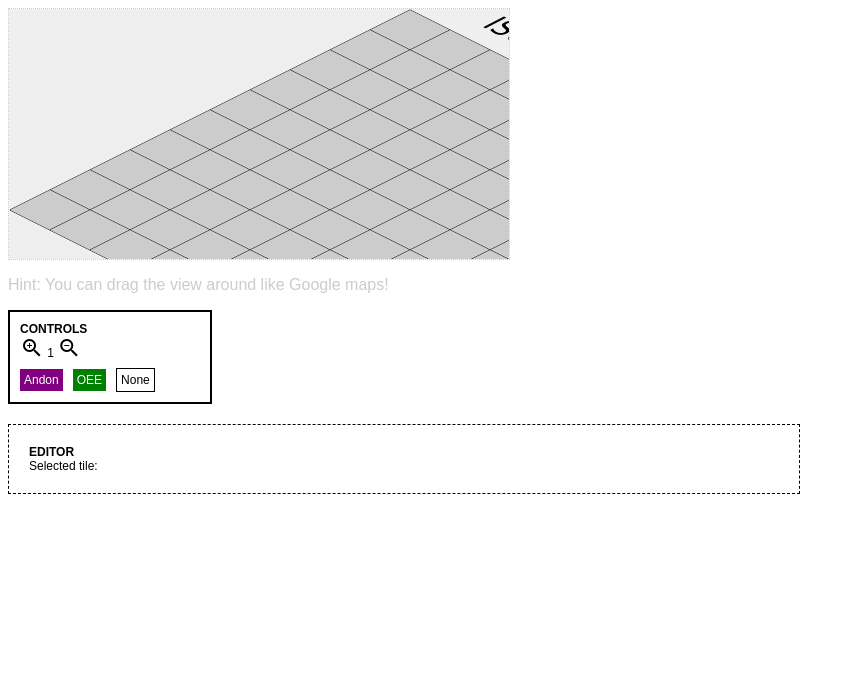
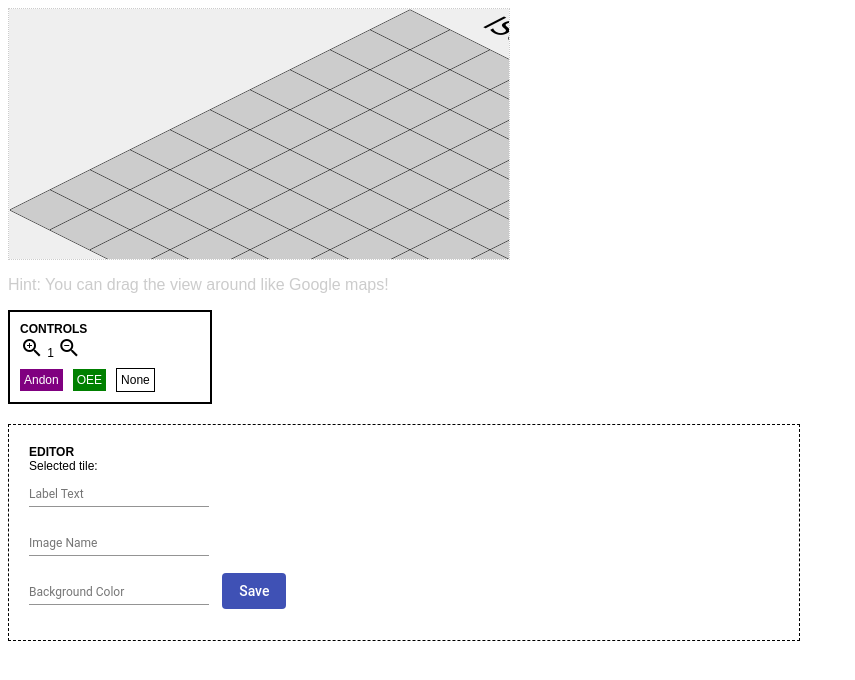
Before and after one commit to BulloRosso/isoplant, an Angular app: page / in a window 1280 px wide. Shown: the top 680 px of the page, without its empty margins (0-855 px from the left). Built offline with nearby package versions, Linux system fonts and the light colour scheme.

Commit message:
Material Design integrated, TileData model

```diff
--- /dev/null
+++ b/src/app/model/tile-data.ts
@@ -0,0 +1,18 @@
+export class TileData {
+
+    public coordinate : string; // e. g. "0,0"
+
+    public mapKpis : Map<string, string> = new Map<string,string>();
+
+    public backgroundColor: string;
+
+    public labelText: string;
+
+    public imgName: string;
+
+    // drilldown assignment (depending on current drilldown object selector)
+    public level1Id: string; // line
+    public level2Id: string; // workcenter
+    public level3Id: string; // machine
+
+}
--- a/src/app/tiled-canvas/tiled-canvas.component.ts
+++ b/src/app/tiled-canvas/tiled-canvas.component.ts
@@ -1,5 +1,6 @@
 import { Component, OnInit, OnDestroy, ElementRef, Renderer, ViewChild, Renderer2, AfterViewInit, ViewChildren, ContentChild } from '@angular/core';
 import { TiledCoreService } from '../tiled-core.service';
+import { TileData } from '../model/tile-data';
 
 @Component({
   selector: 'tiled-canvas',
@@ -23,7 +24,7 @@ export class TiledCanvasComponent implements OnInit, AfterViewInit, OnDestroy {
     originY: 0,
     originX: 0,
     bulletColor: null,
-    tileMap: new Map<string,string>()
+    tileMap: new Map<string,TileData>()
  };
 
  event: MouseEvent;
@@ -164,16 +165,25 @@ export class TiledCanvasComponent implements OnInit, AfterViewInit, OnDestroy {
    this.grid.selectedTileX = tileX;
    this.grid.selectedTileY = tileY;
 
+   var newTile;
    // über Funktion im Core-Service setzen (nicht wie hier direkt)
+   if (!this.tiledCoreService.getTileData(tileX + "," + tileY)) {
+     newTile = new TileData();
+     newTile.coordinate = tileX + "," + tileY;
+     this.tiledCoreService.setTileData(tileX + "," + tileY, newTile);
+   } else {
+     newTile = this.tiledCoreService.getTileData(tileX + "," + tileY);
+   }
    this.tiledCoreService.selectedTile = tileX + "," + tileY;
 
    // hier nur als Beispiel, setzt eigenlich der Editor
-   this.tiledCoreService.setTileData(this.tiledCoreService.selectedTile, "cube-outline");
+   newTile.imgName = "cube-outline";
+   this.tiledCoreService.setTileData(this.tiledCoreService.selectedTile, newTile);
 
    //this.redrawTiles();
  }
 
- redrawTiles(tileData: Map<string,string>) {
+ redrawTiles(tileData: Map<string, TileData>) {
 
    if (!this.canvasRef) {
      return;
@@ -242,8 +252,8 @@ export class TiledCanvasComponent implements OnInit, AfterViewInit, OnDestroy {
    }
 
    if (tileData) {
-      var imgSrc = tileData; // normalerweise wäre tileData ein großes JSON-Objekt, das die Eigenschaften beschreibt
-      this.drawImage(offX, offY, imgSrc);
+      if (tileData.imgName) {
+        this.drawImage(offX, offY, tileData.imgName);
 
         if (this.grid.bulletColor) {
 
@@ -252,6 +262,7 @@ export class TiledCanvasComponent implements OnInit, AfterViewInit, OnDestroy {
           this.context.arc(offX +60, offY + 10, 8, 0, 2 * Math.PI, true);
           this.context.closePath();
           this.context.fill();
+        }
       }
    }
 
--- a/src/app/tiled-core.service.ts
+++ b/src/app/tiled-core.service.ts
@@ -1,5 +1,6 @@
 import { Injectable } from '@angular/core';
 import { Observable, BehaviorSubject } from 'rxjs';
+import { TileData } from './model/tile-data';
 
 @Injectable({
   providedIn: 'root'
@@ -10,7 +11,7 @@ export class TiledCoreService {
   public selectedTile : string = null;
 
   private _bulletData : BehaviorSubject<any> = new BehaviorSubject({});
-  private _tileData :  BehaviorSubject<Map<string,string>> = new BehaviorSubject(new Map<string,string>());
+  private _tileData :  BehaviorSubject<Map<string,TileData>> = new BehaviorSubject(new Map<string,TileData>());
 
   public tileData(): Observable<any> {
       return this._tileData.asObservable();
@@ -40,7 +41,7 @@ export class TiledCoreService {
     }
   }
 
-  public setTileData(key : string, val : string) {
+  public setTileData(key : string, val : TileData) {
      this._tileData.value.set(key, val);
      this._tileData.next(this._tileData.value);
   }
--- a/src/app/tiled-editor/tiled-editor.component.html
+++ b/src/app/tiled-editor/tiled-editor.component.html
@@ -2,5 +2,24 @@
   <b>EDITOR</b>
   <br/>
   Selected tile: <span class="selTile">{{ tiledCoreService.selectedTile }}</span>
-  &nbsp;&nbsp;&nbsp;<a href="#" *ngIf="tiledCoreService.getTileData(tiledCoreService.selectedTile)" (click)="clearTile()">Remove</a>
+  &nbsp;&nbsp;&nbsp;
+  <button mat-flat-button color="accent" *ngIf="tiledCoreService.getTileData(tiledCoreService.selectedTile)" (click)="clearTile()">Remove</button>
+
+  <form>
+
+    <mat-form-field class="example-full-width">
+      <input matInput placeholder="Label Text" value="">
+    </mat-form-field>
+<br/>
+    <mat-form-field class="example-full-width">
+      <input matInput placeholder="Image Name" value="">
+    </mat-form-field>
+<br/>
+    <mat-form-field class="example-full-width">
+      <input matInput placeholder="Background Color" value="">
+    </mat-form-field>
+    &nbsp;&nbsp;
+    <button mat-flat-button color="primary">Save</button>
+
+  </form>
 </div>
--- a/src/styles.css
+++ b/src/styles.css
@@ -1 +1,2 @@
 /* You can add global styles to this file, and also import other style files */
+@import "~@angular/material/prebuilt-themes/indigo-pink.css";
```
Also changed, not shown: src/app/app.module.ts (+7 -4 lines). Lines whose indentation alone changed are shown as unchanged.
